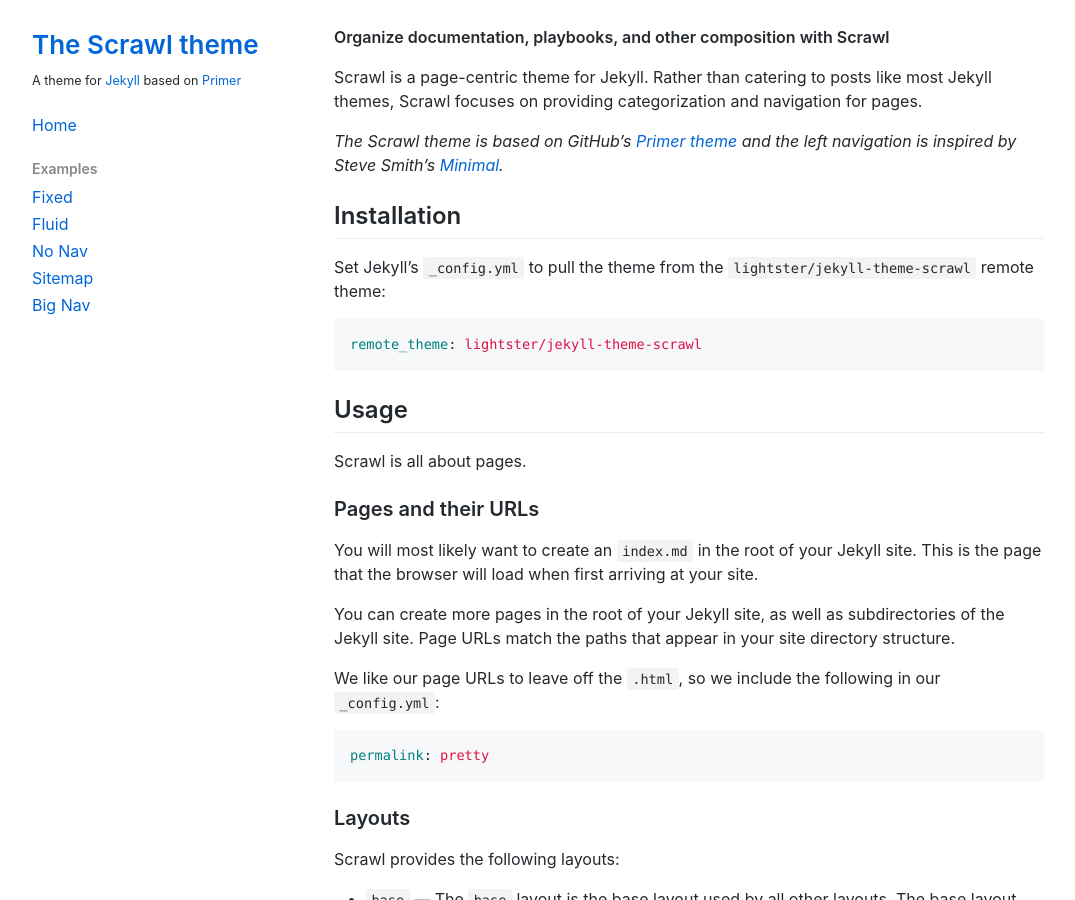
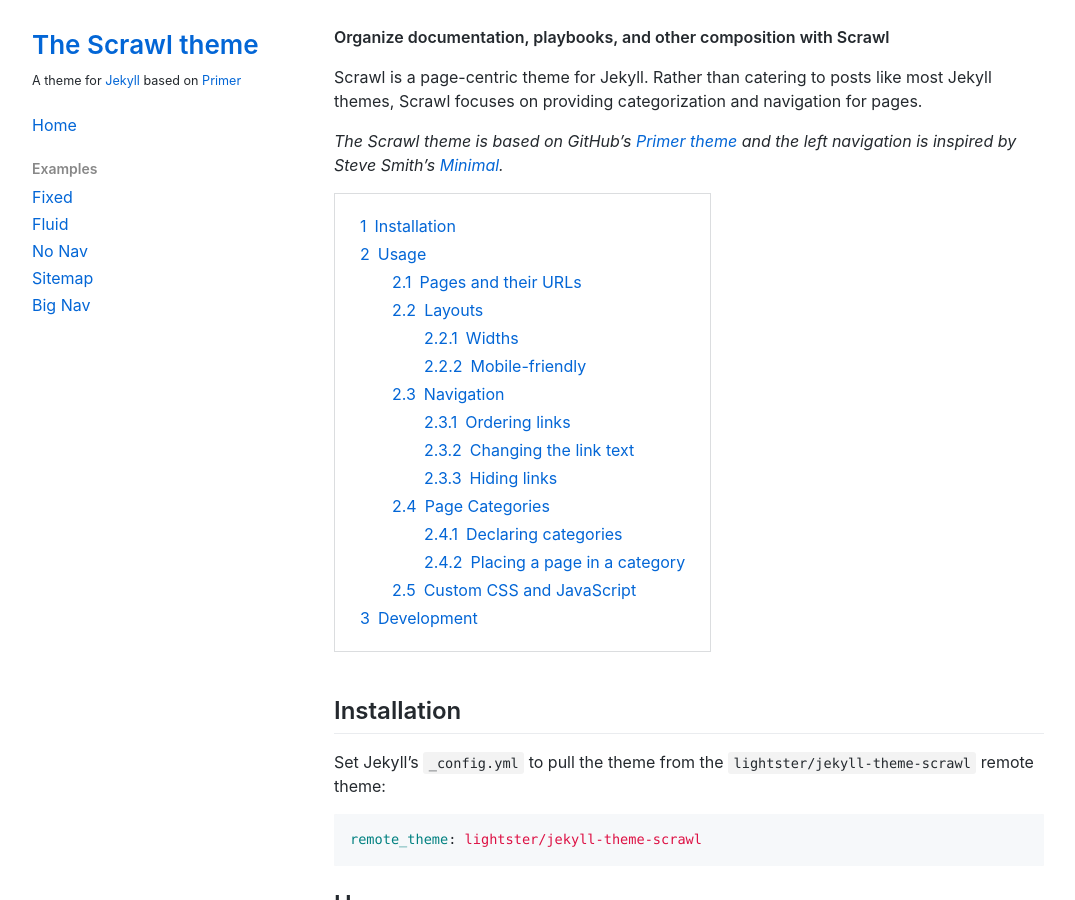
Before and after one commit to lightster/scrawl, a Jekyll site: the page built from index.md, in a window 1280 px wide and 900 px high. Shown: the whole window, without its empty margins (102-1177 px from the left). Built offline with Jekyll 4.4.1, drawn with Linux system fonts in a browser that asks for light colours; comment, search, counter and statistics services are not loaded.

Commit message:
Add table of contents to Scrawl home page

```diff
--- a/index.md
+++ b/index.md
@@ -18,4 +18,13 @@
   {% assign content = content | remove: content_lines[i] %}
 {% endfor %}
 
+{% assign first_header = "## Installation" %}
+{% capture toc_and_first_header %}
+<toc></toc>
+
+{{ first_header }}
+{% endcapture %}
+
+{% assign content = content | replace: first_header, toc_and_first_header %}
+
 {{ content }}
```
